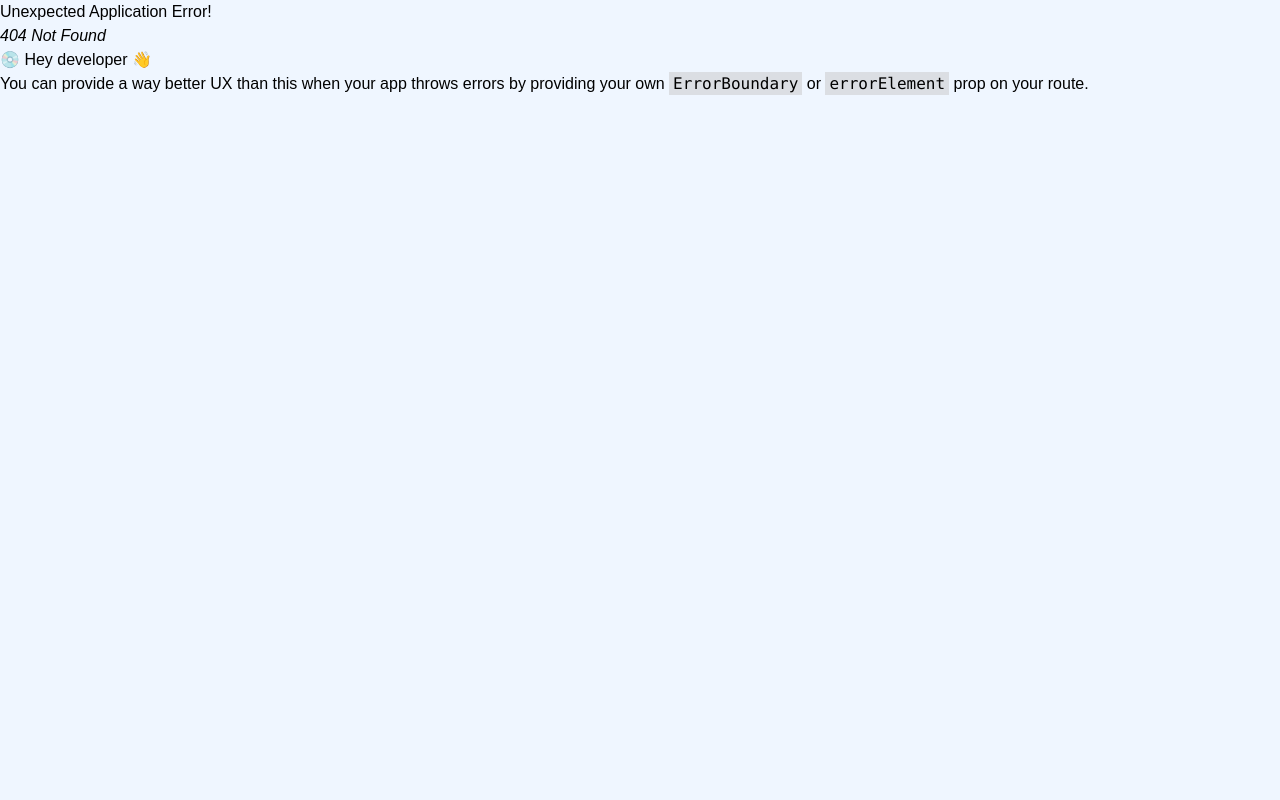
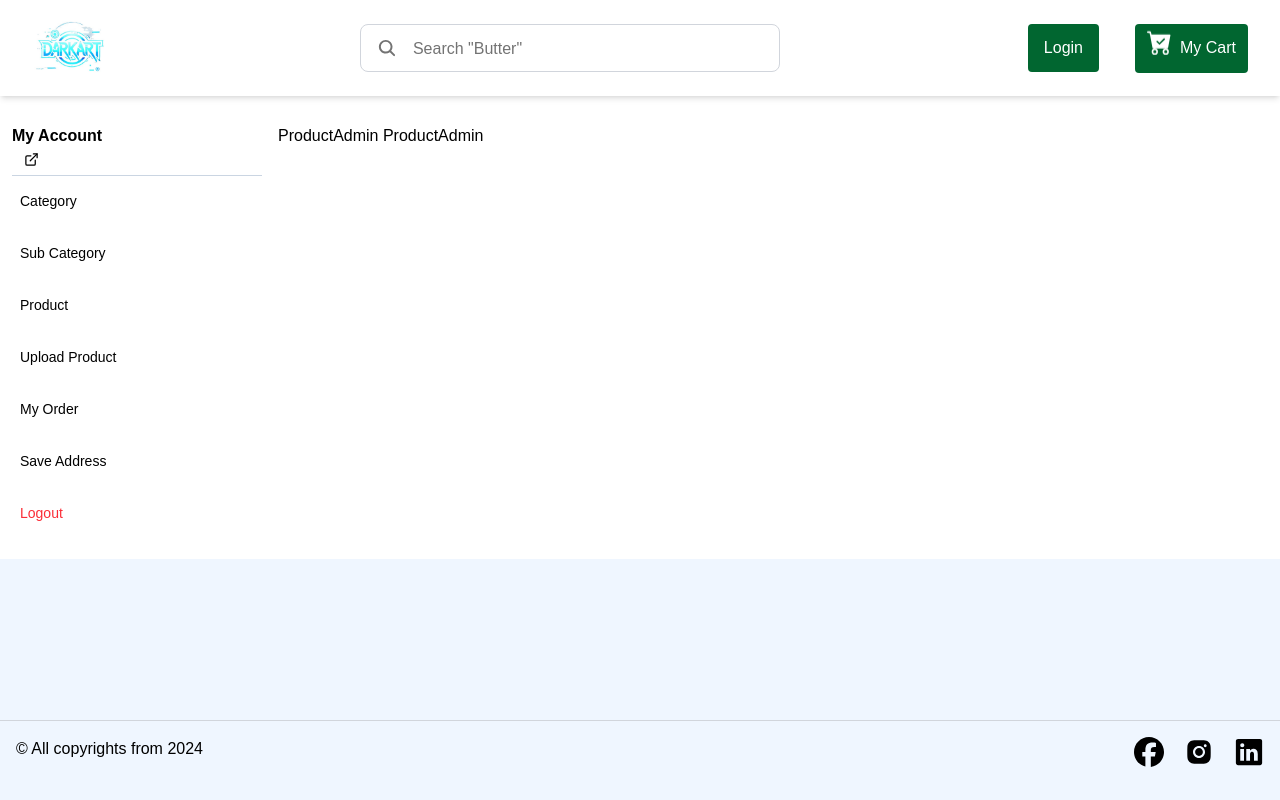
Before and after one commit to gowthamvetri/DarkArt, a React (Vite) app in the folder DarkCart-app/: page /dashboard/product in a window 1280 px wide. Before the commit this address had no page. Built offline with nearby package versions, Linux system fonts and the light colour scheme.

Commit message:
Admin UI setup

```diff
--- a/DarkCart-app/src/components/UserMenue.jsx
+++ b/DarkCart-app/src/components/UserMenue.jsx
@@ -54,8 +54,12 @@ function UserMenue({close}) {
         <Divider/>
 
         <div className='text-sm grid gap-4'>
-            <Link onClick={handleClose} to="/dashboard/myorders" className='p-2 hover:bg-red-100'>My Order</Link>
-            <Link onClick={handleClose} to="/dashboard/address" className='p-2 hover:bg-red-100'>Save Address</Link>
+        <Link onClick={handleClose} to="/dashboard/category" className='p-2 hover:bg-red-100'>Category</Link>
+        <Link onClick={handleClose} to="/dashboard/subcategory" className='p-2 hover:bg-red-100'>Sub Category</Link>
+        <Link onClick={handleClose} to="/dashboard/upload-product" className='p-2 hover:bg-red-100'>Product</Link>
+        <Link onClick={handleClose} to="/dashboard/product" className='p-2 hover:bg-red-100'>Upload Product</Link>
+        <Link onClick={handleClose} to="/dashboard/myorders" className='p-2 hover:bg-red-100'>My Order</Link>
+        <Link onClick={handleClose} to="/dashboard/address" className='p-2 hover:bg-red-100'>Save Address</Link>
 
             <button onClick={handleLogOut} className='text-red-500 text-left p-2 cursor-pointer hover:bg-red-100'>
                 Logout
--- /dev/null
+++ b/DarkCart-app/src/pages/CategoryPage.jsx
@@ -0,0 +1,11 @@
+import React from 'react'
+
+function CategoryPage() {
+  return (
+    <div>
+      CategoryPage
+    </div>
+  )
+}
+
+export default CategoryPage
--- /dev/null
+++ b/DarkCart-app/src/pages/ProductAdmin.jsx
@@ -0,0 +1,12 @@
+import React from 'react'
+
+const ProductAdmin = () => {
+  return (
+    <div>
+      ProductAdmin
+      ProductAdmin
+    </div>
+  )
+}
+
+export default ProductAdmin
--- /dev/null
+++ b/DarkCart-app/src/pages/SubCategoryPage.jsx
@@ -0,0 +1,12 @@
+import React from 'react'
+
+const SubCategoryPage = () => {
+  return (
+    <div>
+      SubCategoryPage
+      SubCategoryPage
+    </div>
+  )
+}
+
+export default SubCategoryPage
--- /dev/null
+++ b/DarkCart-app/src/pages/UploadProduct.jsx
@@ -0,0 +1,12 @@
+import React from 'react'
+
+const UploadProduct = () => {
+  return (
+    <div>
+      UploadProduct
+      UploadProduct
+    </div>
+  )
+}
+
+export default UploadProduct
```
Also changed, not shown: DarkCart-app/src/route/index.jsx (+25 -1 lines).
